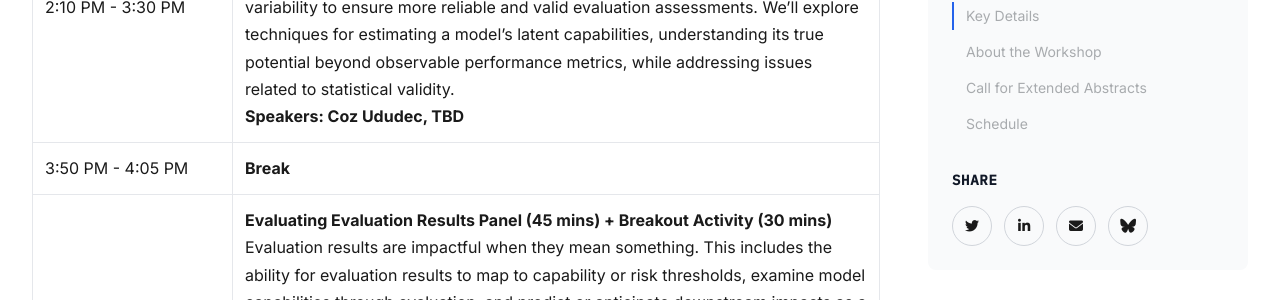
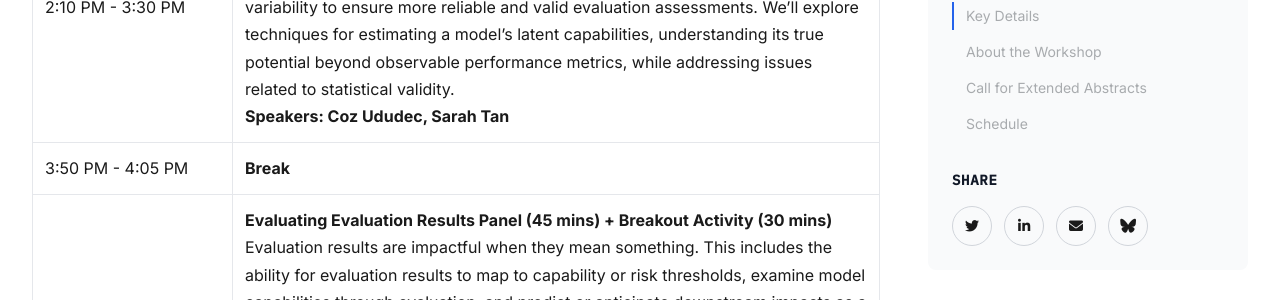
Before and after one commit to evaleval/evaleval.github.io, a Jekyll site: the page built from _events/workshop-2025.md, in a window 1280 px wide and 900 px high, scrolled down 3120 px. Shown: the part 154-454 px from the top of the window. Built offline with Jekyll 4.4.1, drawn with Linux system fonts in a browser that asks for light colours; nearby versions of some CDN libraries.

Commit message:
Update speakers for Statistical Methods Invited Talks

```diff
--- a/_events/workshop-2025.md
+++ b/_events/workshop-2025.md
@@ -85,7 +85,7 @@ table td:first-child, table th:first-child {
 | 12:15 PM - 1:00 PM | <b>Lunch</b> |
 | 1:00 PM - 2:00 PM | <b>Poster Session</b> |
 | 2:00PM - 2:10 PM | <b>Break</b> |
-| 2:10 PM - 3:30 PM | <b>Statistical Methods Invited Talks (2 x 30 mins, 10 min Q&A each)</b> <br/> Invited talks from experts will cover essential statistical methods for LLM evaluation, including how to quantify uncertainty in results, aggregate data from multiple evaluations for better accuracy, and identify and address sources of variability to ensure more reliable and valid evaluation assessments. We’ll explore techniques for estimating a model’s latent capabilities, understanding its true potential beyond observable performance metrics, while addressing issues related to statistical validity. <br/> <b>Speakers: Coz Ududec, TBD</b> |
+| 2:10 PM - 3:30 PM | <b>Statistical Methods Invited Talks (2 x 30 mins, 10 min Q&A each)</b> <br/> Invited talks from experts will cover essential statistical methods for LLM evaluation, including how to quantify uncertainty in results, aggregate data from multiple evaluations for better accuracy, and identify and address sources of variability to ensure more reliable and valid evaluation assessments. We’ll explore techniques for estimating a model’s latent capabilities, understanding its true potential beyond observable performance metrics, while addressing issues related to statistical validity. <br/> <b>Speakers: Coz Ududec, Sarah Tan</b> |
 | 3:50 PM - 4:05 PM | <b>Break</b> |
 | 4:05 PM - 5:20 PM | <b>Evaluating Evaluation Results Panel (45 mins) + Breakout Activity (30 mins)</b> <br/> Evaluation results are impactful when they mean something. This includes the ability for evaluation results to map to capability or risk thresholds, examine model capabilities through evaluation, and predict or anticipate downstream impacts as a result of evaluation results. Panelists will discuss current methodologies and practices for distilling insights from evaluation results as well as issues with existing evaluations about understanding capabilities or impacts from evaluation results. During the breakout activity, groups will discuss challenges associated with distilling insights from evaluations, commonalities between existing evaluations whose results correspond to model capabilities or downstream impacts, and practices to improve relevance of evaluation results. <br/> <b>Panelists: Anka Reuel, Aviya Skowron, Cozmin Ududec (Moderator)</b> |
 | 5:20 - 5:35 PM | <b>Break</b> |
```
